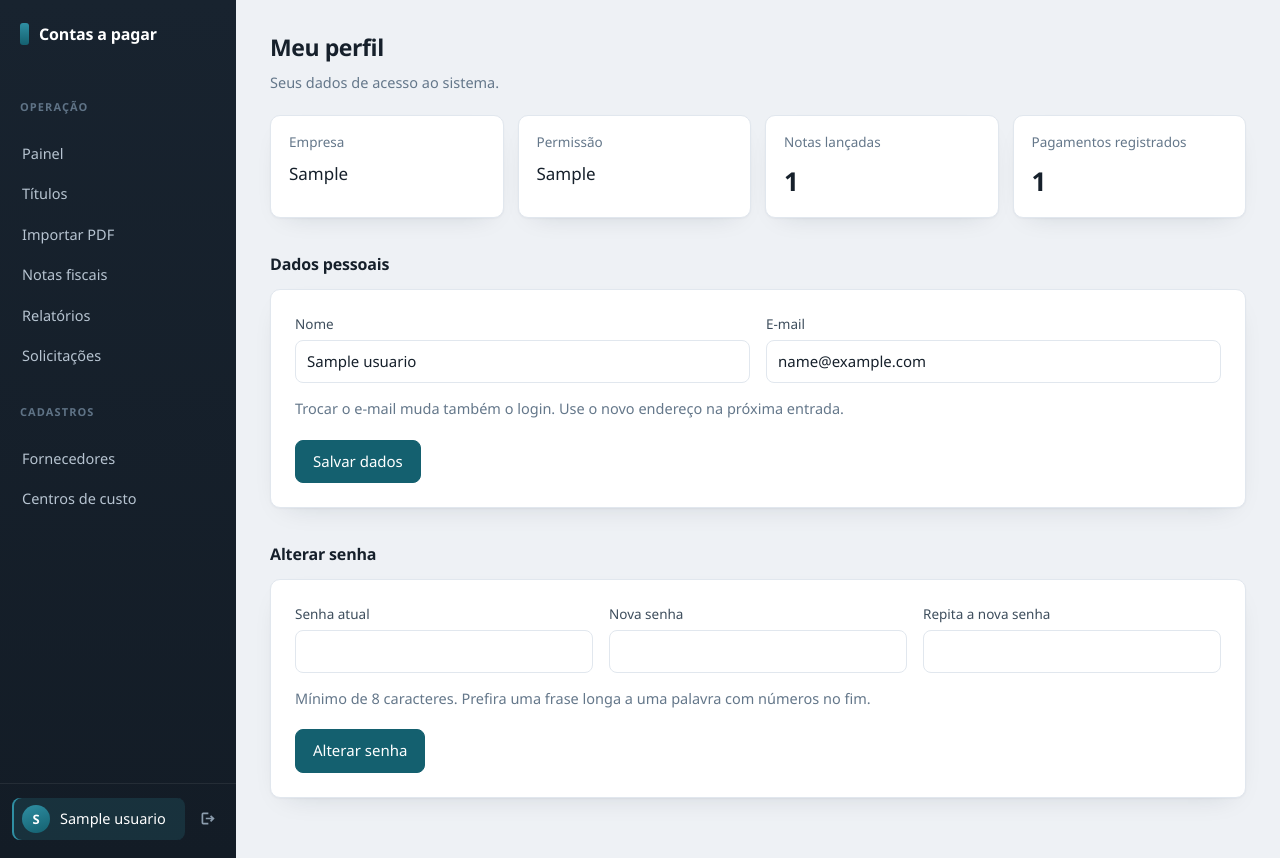
After one commit to kennedysilvalima/SaasTurbo, a Flask app: page /perfil in a window 1280 px wide. The commit adds this page. Run offline with Flask 3, Linux system fonts and the light colour scheme; a user stored in the database is signed in; tables that the repository leaves empty hold one stand-in row (values such as "Sample post").

Commit message:
adiciona tela de perfil

```diff
--- a/app.py
+++ b/app.py
@@ -907,6 +907,55 @@ FILTROS_SOLICITACAO = {
 }
 
 
+@app.route("/perfil", methods=["GET", "POST"])
+@login_required
+def perfil():
+    if request.method == "POST":
+        acao = request.form.get("acao")
+
+        if acao == "dados":
+            nome = request.form.get("nome", "").strip()
+            email = request.form.get("email", "").strip().lower()
+            ocupado = Usuario.query.filter(
+                Usuario.email == email, Usuario.id != current_user.id).first()
+
+            if not nome:
+                flash("Informe seu nome.", "erro")
+            elif ocupado:
+                flash("Este e-mail já está em uso por outro usuário.", "erro")
+            else:
+                current_user.nome = nome
+                current_user.email = email
+                db.session.commit()
+                flash("Dados atualizados.", "ok")
+
+        elif acao == "senha":
+            atual = request.form.get("senha_atual", "")
+            nova = request.form.get("nova_senha", "")
+            confirmacao = request.form.get("confirmacao", "")
+
+            if not current_user.conferir_senha(atual):
+                flash("A senha atual não confere.", "erro")
+            elif len(nova) < 8:
+                flash("A nova senha precisa ter ao menos 8 caracteres.", "erro")
+            elif nova != confirmacao:
+                flash("A confirmação não corresponde à nova senha.", "erro")
+            elif nova == atual:
+                flash("A nova senha precisa ser diferente da atual.", "erro")
+            else:
+                current_user.definir_senha(nova)
+                db.session.commit()
+                flash("Senha alterada.", "ok")
+
+        return redirect(url_for("perfil"))
+
+    lancadas = da_empresa(NotaFiscal).filter_by(criada_por_id=current_user.id).count()
+    baixadas = da_empresa(Titulo).filter_by(baixado_por_id=current_user.id).count()
+
+    return render_template("perfil.html", papeis=PAPEIS,
+                           lancadas=lancadas, baixadas=baixadas)
+
+
 def _data(valor):
     if not valor:
         return None
--- a/static/estilo.css
+++ b/static/estilo.css
@@ -113,15 +113,55 @@ nav a .contador {
 
 nav .rodape {
   margin-top: auto;
-  padding: 16px 22px 0;
+  display: flex;
+  align-items: center;
+  gap: 6px;
+  padding: 14px 12px 0;
   border-top: 1px solid rgba(255, 255, 255, .07);
-  font-size: 13px;
-  color: #7c8ea0;
 }
 
-nav .rodape strong { display: block; color: #ccd7e1; font-weight: 550; }
-nav .rodape a { margin: 6px 0 0; padding: 0; display: inline-block; font-size: 13px; }
-nav .rodape a:hover { background: none; color: #fff; text-decoration: underline; }
+nav .rodape .usuario {
+  flex: 1;
+  min-width: 0;
+  display: flex;
+  align-items: center;
+  gap: 10px;
+  margin: 0;
+  padding: 7px 10px;
+  border-radius: var(--raio-pequeno);
+}
+
+nav .rodape .usuario .inicial {
+  flex-shrink: 0;
+  width: 28px;
+  height: 28px;
+  border-radius: 50%;
+  background: linear-gradient(160deg, #2f8fa3, #14606f);
+  color: #fff;
+  font-size: 13px;
+  font-weight: 650;
+  display: flex;
+  align-items: center;
+  justify-content: center;
+}
+
+nav .rodape .usuario .nome {
+  overflow: hidden;
+  text-overflow: ellipsis;
+  white-space: nowrap;
+  font-size: 14.5px;
+}
+
+nav .rodape .sair {
+  flex-shrink: 0;
+  display: flex;
+  margin: 0;
+  padding: 8px;
+  border-radius: var(--raio-pequeno);
+  color: #8b9cad;
+}
+
+nav .rodape .sair:hover { color: #fff; }
 
 main {
   flex: 1;
@@ -160,6 +200,8 @@ h2 { font-size: 16px; font-weight: 650; margin: 34px 0 12px; letter-spacing: -0.
   font-size: 13.5px;
   margin-bottom: 8px;
 }
+
+.resumo dd.texto { font-size: 17px; font-weight: 550; letter-spacing: 0; }
 
 .resumo dd {
   margin: 0;
@@ -508,8 +550,8 @@ body.entrada {
   vertical-align: 1px;
 }
 
-nav .rodape { margin: 0 0 0 auto; padding: 0 8px; border: none; white-space: nowrap; }
-  nav .rodape strong { display: none; }
+nav .rodape { margin: 0 0 0 auto; padding: 0; border: none; }
+  nav .rodape .usuario .nome { display: none; }
 
   main { padding: 20px 14px 40px; }
   h1 { font-size: 21px; }
--- a/templates/base.html
+++ b/templates/base.html
@@ -26,8 +26,15 @@
   {% endif %}
 
   <div class="rodape">
-    <strong>{{ current_user.nome }}</strong>
-    <a href="{{ url_for('logout') }}">Sair</a>
+    <a href="{{ url_for('perfil') }}" class="usuario {{ 'ativo' if request.endpoint == 'perfil' }}">
+      <span class="inicial">{{ current_user.nome[0]|upper }}</span>
+      <span class="nome">{{ current_user.nome }}</span>
+    </a>
+    <a href="{{ url_for('logout') }}" class="sair" title="Sair" aria-label="Sair">
+      <svg viewBox="0 0 20 20" width="17" height="17" aria-hidden="true">
+        <path fill="currentColor" d="M11 3H5a2 2 0 0 0-2 2v10a2 2 0 0 0 2 2h6v-2H5V5h6V3Zm3.3 3.3-1.4 1.4L14.6 9H8v2h6.6l-1.7 1.7 1.4 1.4L18.4 10l-4.1-3.7Z"/>
+      </svg>
+    </a>
   </div>
 </nav>
 
--- /dev/null
+++ b/templates/perfil.html
@@ -0,0 +1,72 @@
+{% extends "base.html" %}
+{% block titulo %}Meu perfil{% endblock %}
+
+{% block conteudo %}
+<h1>Meu perfil</h1>
+<p class="legenda">Seus dados de acesso ao sistema.</p>
+
+<dl class="resumo">
+  <div>
+    <dt>Empresa</dt>
+    <dd class="texto">{{ current_user.empresa.razao_social }}</dd>
+  </div>
+  <div>
+    <dt>Permissão</dt>
+    <dd class="texto">{{ papeis.get(current_user.papel, current_user.papel) }}</dd>
+  </div>
+  <div>
+    <dt>Notas lançadas</dt>
+    <dd>{{ lancadas }}</dd>
+  </div>
+  <div>
+    <dt>Pagamentos registrados</dt>
+    <dd>{{ baixadas }}</dd>
+  </div>
+</dl>
+
+<h2>Dados pessoais</h2>
+<form method="post" class="cartao">
+  <input type="hidden" name="acao" value="dados">
+  <div class="grade">
+    <div class="campo">
+      <label for="nome">Nome</label>
+      <input id="nome" name="nome" required value="{{ current_user.nome }}">
+    </div>
+    <div class="campo">
+      <label for="email">E-mail</label>
+      <input id="email" name="email" type="email" required
+             autocomplete="username" value="{{ current_user.email }}">
+    </div>
+  </div>
+  <p class="legenda" style="margin:14px 0 0">
+    Trocar o e-mail muda também o login. Use o novo endereço na próxima entrada.
+  </p>
+  <div class="acoes"><button type="submit">Salvar dados</button></div>
+</form>
+
+<h2>Alterar senha</h2>
+<form method="post" class="cartao">
+  <input type="hidden" name="acao" value="senha">
+  <div class="grade">
+    <div class="campo">
+      <label for="senha_atual">Senha atual</label>
+      <input id="senha_atual" name="senha_atual" type="password" required
+             autocomplete="current-password">
+    </div>
+    <div class="campo">
+      <label for="nova_senha">Nova senha</label>
+      <input id="nova_senha" name="nova_senha" type="password" required
+             minlength="8" autocomplete="new-password">
+    </div>
+    <div class="campo">
+      <label for="confirmacao">Repita a nova senha</label>
+      <input id="confirmacao" name="confirmacao" type="password" required
+             minlength="8" autocomplete="new-password">
+    </div>
+  </div>
+  <p class="legenda" style="margin:14px 0 0">
+    Mínimo de 8 caracteres. Prefira uma frase longa a uma palavra com números no fim.
+  </p>
+  <div class="acoes"><button type="submit">Alterar senha</button></div>
+</form>
+{% endblock %}
```
